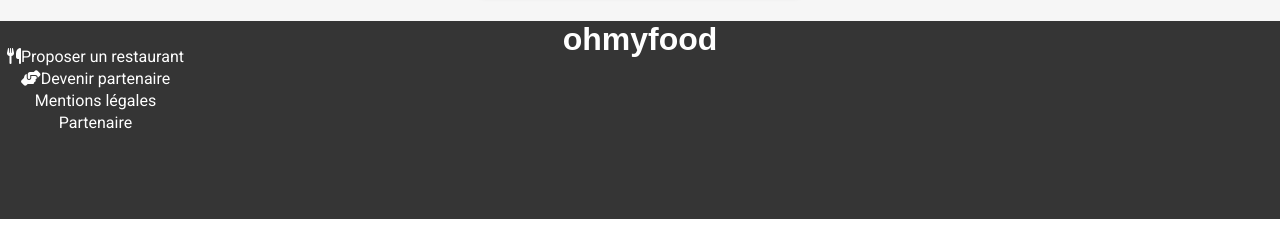
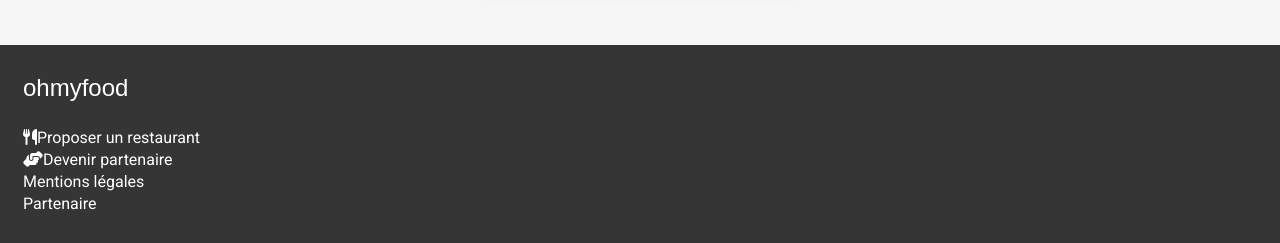
Before and after one commit to Alb-devv/AlbanPoulet_3_20052021, a website: page home.html in a window 1280 px wide. Shown: the part 2022-2265 px from the top of the page. Before the commit the page ends 2241 px from the top, so only its background shows below. Drawn offline with nearby package versions, Linux system fonts and the light colour scheme; a web font is replaced by a local one.

Commit message:
git commit

```diff
--- a/sass/layout/_footer.scss
+++ b/sass/layout/_footer.scss
@@ -1,22 +1,26 @@
 .footer {
     width: 100%;
-    height: 198px;
-    position:absolute;
-    display: flex;
-    flex-direction: column;
-    background-color: #353535;
-    color: white;
-    margin-top: -24px;
+   height: 198px;
+  display: flex;
+  flex-direction: column;
+  background-color: #353535;
+  color: white;
+  justify-content: space-evenly;
+  text-align: left;
+  padding-left: 23PX;
     &__logo {
         width: 100%;
         height: 24px;
+        font-size: x-large;
+        font-weight: 1;
     }
 }
 
 
 .nav {
     width: 100%;
-    height: 198px;
+    height: auto;
+    text-align: left;
     &__link {
         width: 191px;
         height: 22px;
```
Also changed, not shown: .public/css/style.css, public/css/style.css, 1 other file.
